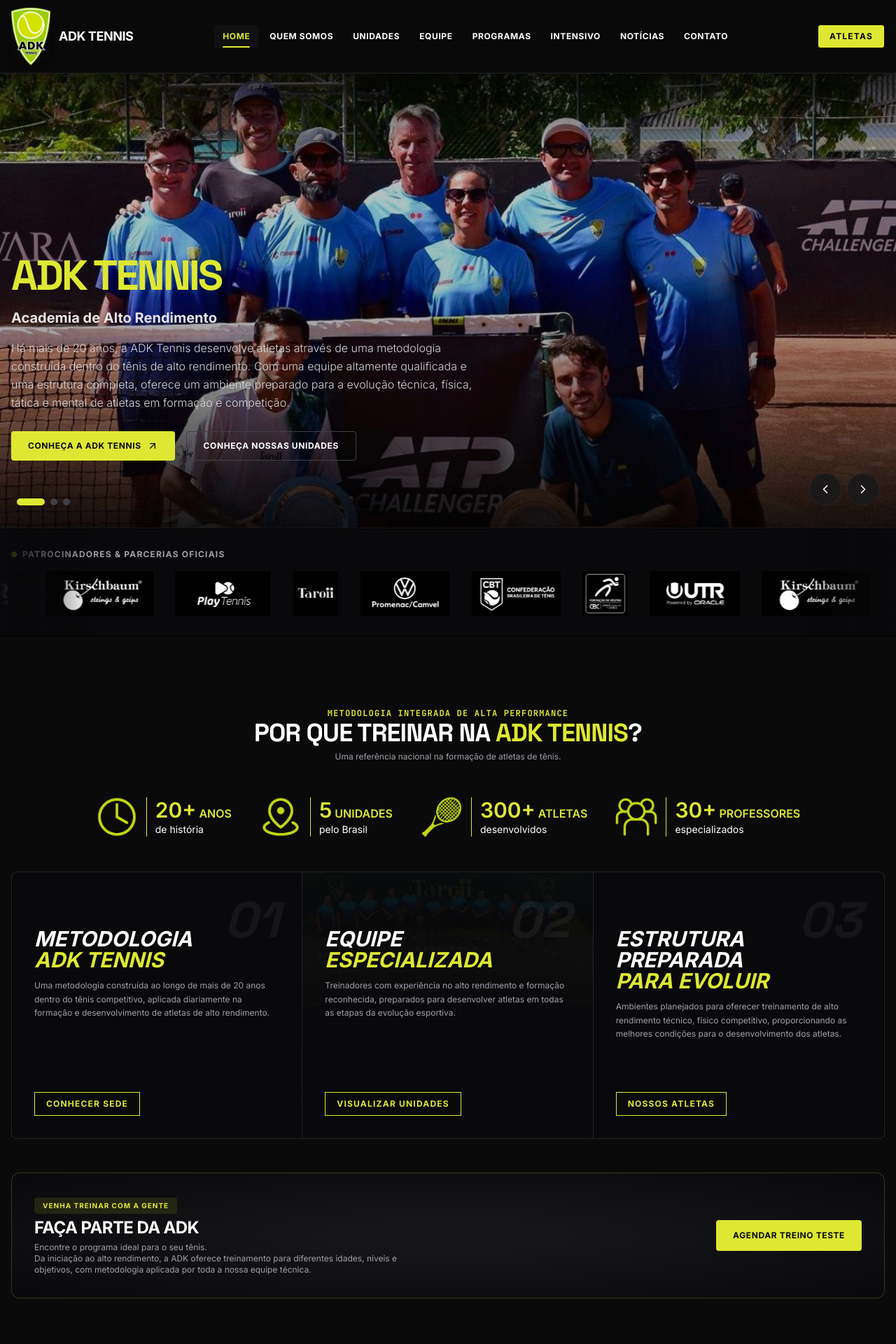
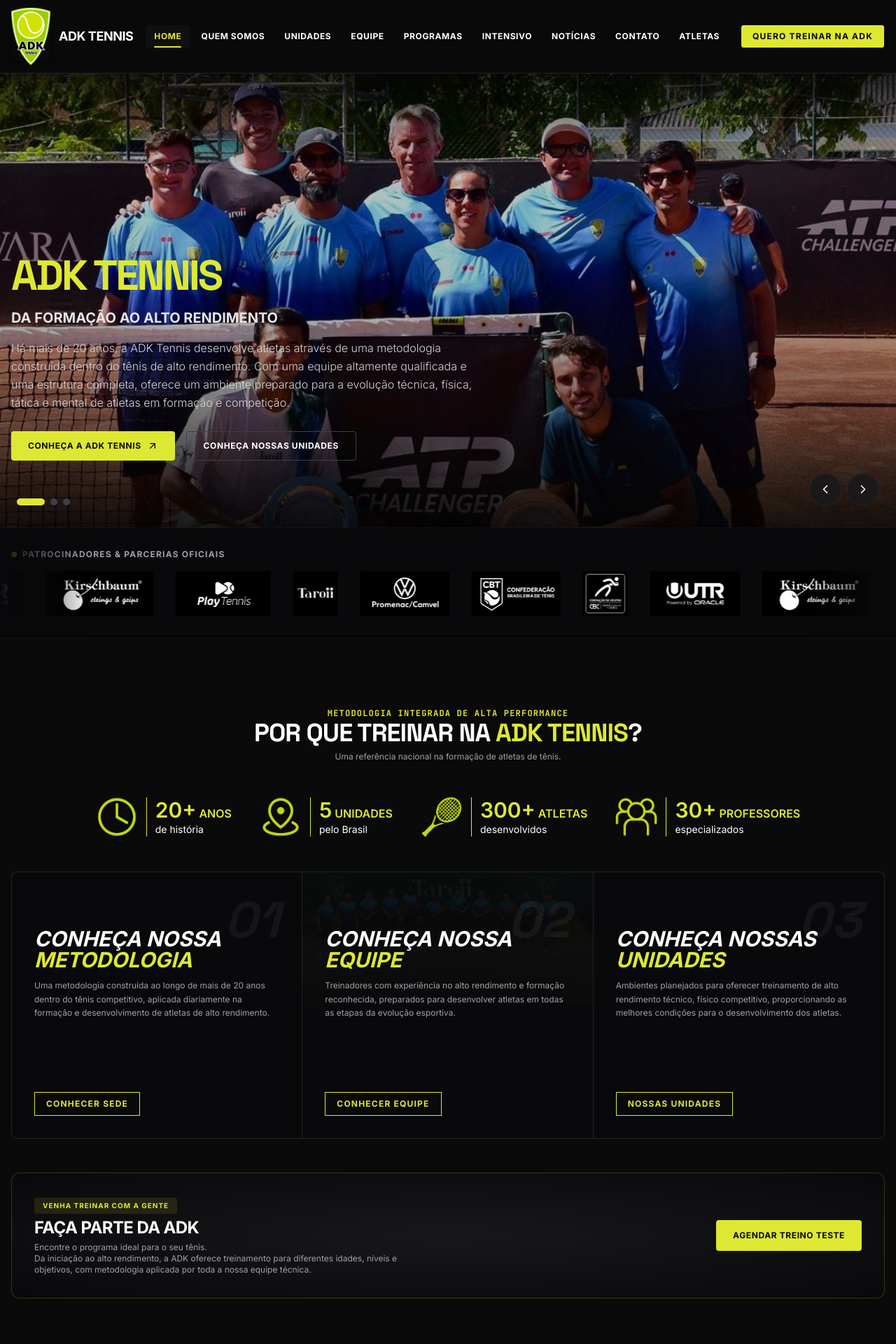
Before and after one commit to eurodev777/react-adk-tennis, a React (Vite) app: page / in a window 1280 px wide. Shown: the top 1920 px of the page at 70% size. Built offline with nearby package versions, Linux system fonts and the light colour scheme.

Commit message:
🚀 feat: a

```diff
--- a/src/App.tsx
+++ b/src/App.tsx
@@ -172,9 +172,9 @@
                           METODOLOGIA ADK TENNIS
                         </span> */}
                         <h3 className="text-3xl font-black uppercase italic leading-none text-white mb-3">
-                          METODOLOGIA
+                          CONHEÇA NOSSA
                           <br />
-                          <span className="text-adk-yellow">ADK TENNIS</span>
+                          <span className="text-adk-yellow">METODOLOGIA</span>
                         </h3>
                         <p className="text-xs text-zinc-400 font-sans leading-relaxed max-w-sm mb-6">
                           Uma metodologia construída ao longo de mais de 20 anos
@@ -203,9 +203,9 @@
                       </div>
                       <div className="mt-12">
                         <h3 className="text-3xl font-black uppercase italic leading-none text-white mb-3">
-                          EQUIPE
+                          CONHEÇA NOSSA
                           <br />
-                          <span className="text-adk-yellow">ESPECIALIZADA</span>
+                          <span className="text-adk-yellow">EQUIPE</span>
                         </h3>
                         <p className="text-xs text-zinc-400 font-sans leading-relaxed max-w-sm mb-6">
                           Treinadores com experiência no alto rendimento e
@@ -214,10 +214,10 @@
                         </p>
                       </div>
                       <button
-                        onClick={() => handleNavigateTab("unidades")}
+                        onClick={() => handleNavigateTab("equipe")}
                         className="border border-adk-yellow text-adk-yellow hover:bg-adk-yellow hover:text-zinc-950 px-4 py-2 text-xs font-bold uppercase tracking-widest self-start transition-all duration-300 cursor-pointer"
                       >
-                        Visualizar Unidades
+                        Conhecer Equipe
                       </button>
                     </div>
                   </div>
@@ -233,9 +233,9 @@
                       </div>
                       <div className="mt-12">
                         <h3 className="text-3xl font-black uppercase italic leading-none text-white mb-3">
-                          ESTRUTURA PREPARADA
+                          CONHEÇA NOSSAS
                           <br />
-                          <span className="text-adk-yellow">PARA EVOLUIR</span>
+                          <span className="text-adk-yellow">UNIDADES</span>
                         </h3>
                         <p className="text-xs text-zinc-400 font-sans leading-relaxed max-w-sm mb-6">
                           Ambientes planejados para oferecer treinamento de alto
@@ -245,10 +245,10 @@
                         </p>
                       </div>
                       <button
-                        onClick={() => handleNavigateTab("atletas")}
+                        onClick={() => handleNavigateTab("unidades")}
                         className="border border-adk-yellow text-adk-yellow hover:bg-adk-yellow hover:text-zinc-950 px-4 py-2 text-xs font-bold uppercase tracking-widest self-start transition-all duration-300 cursor-pointer"
                       >
-                        Nossos Atletas
+                        Nossas Unidades
                       </button>
                     </div>
                   </div>
--- a/src/components/Header.tsx
+++ b/src/components/Header.tsx
@@ -19,6 +19,7 @@
     { id: "intensivo", label: "Intensivo" },
     { id: "noticias", label: "Notícias" },
     { id: "contato", label: "Contato" },
+    { id: "atletas", label: "Atletas" },
   ];
 
   const highlightedItems = [
@@ -30,8 +31,8 @@
     //     "border-adk-yellow text-adk-yellow hover:bg-adk-yellow hover:text-zinc-950 hover:shadow-cyan-400",
     // },
     {
-      id: "atletas",
-      label: "Atletas",
+      id: "contato",
+      label: "QUERO TREINAR NA ADK",
       customClass: "bg-adk-yellow text-zinc-950 hover:bg-white tracking-widest",
     },
   ];
--- a/src/data.ts
+++ b/src/data.ts
@@ -56,7 +56,7 @@
   {
     id: 1,
     title: "ADK TENNIS",
-    subtitle: "Academia de Alto Rendimento",
+    subtitle: "DA FORMAÇÃO AO ALTO RENDIMENTO",
     description:
       "Há mais de 20 anos, a ADK Tennis desenvolve atletas através de uma metodologia construída dentro do tênis de alto rendimento. Com uma equipe altamente qualificada e uma estrutura completa, oferece um ambiente preparado para a evolução técnica, física, tática e mental de atletas em formação e competição.",
     badge: null,
```
